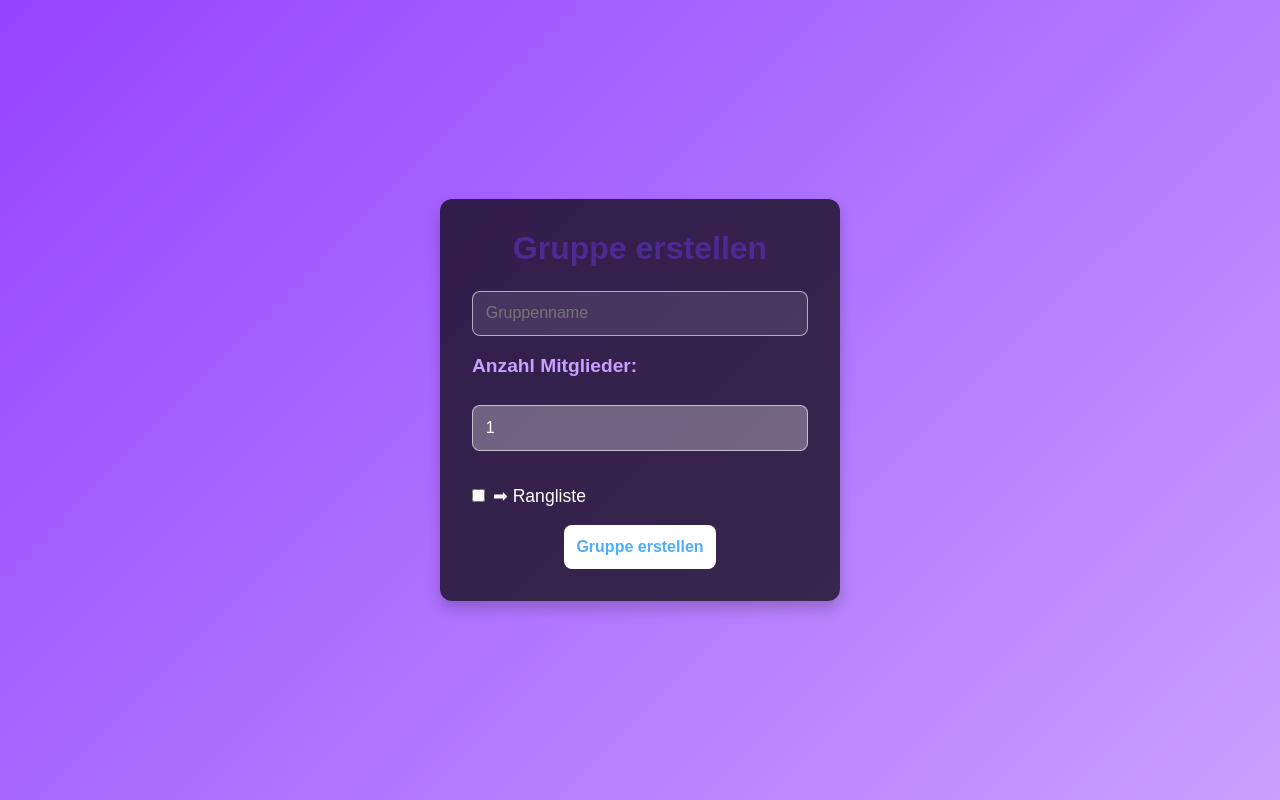
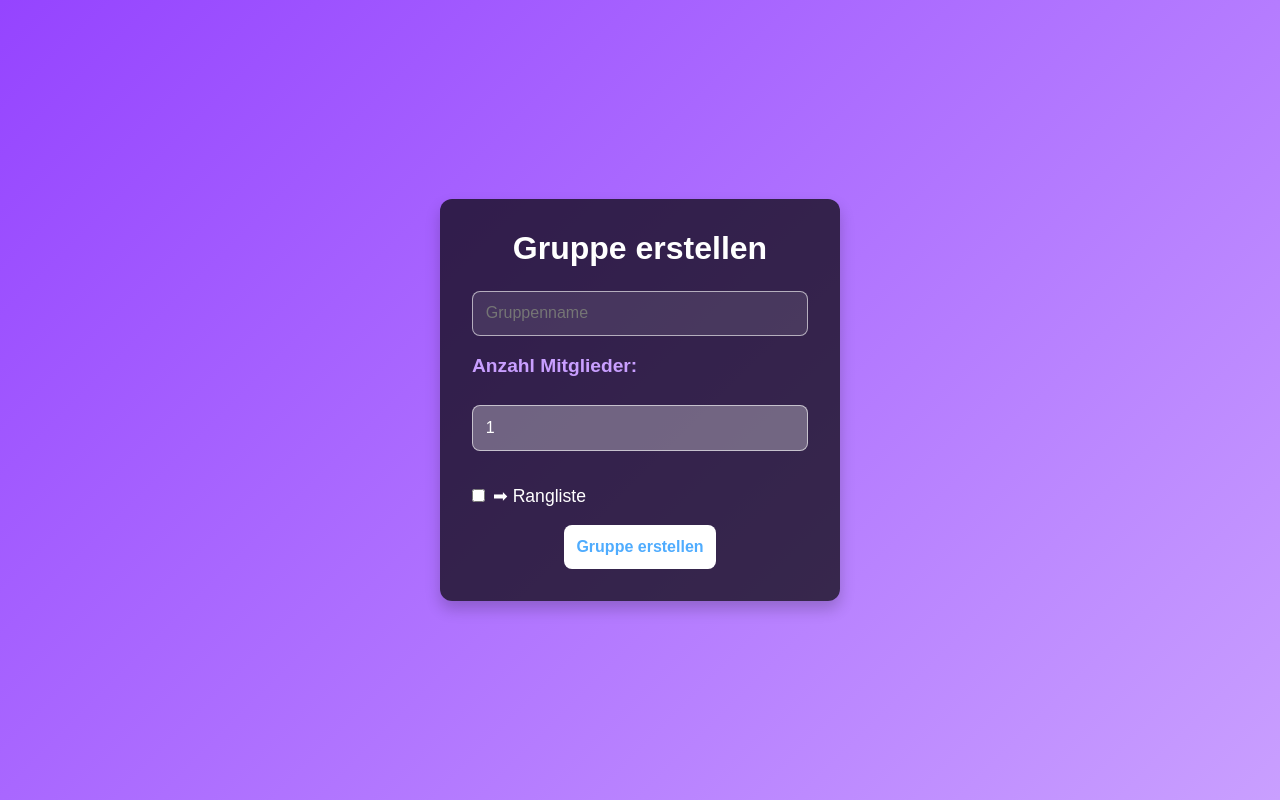
Before and after one commit to cpowern/M245_Kalendio, a React (Vite) app in the folder frontend/: page /creategroup in a window 1280 px wide. Built offline with nearby package versions, Linux system fonts and the light colour scheme.

Commit message:
Update Title Color

```diff
--- a/frontend/src/styles/CreateGroup.css
+++ b/frontend/src/styles/CreateGroup.css
@@ -24,6 +24,7 @@
 .create-group-title {
   font-size: 2rem;
   margin-bottom: 0.5rem;
+  color: white;
 }
 
 .create-group-input {
@@ -104,7 +105,7 @@
   width: 100%; /* Sicherstellen, dass das Input-Feld die ganze Breite des Containers einnimmt */
   padding: 0.8rem; /* Padding im Input-Feld für bessere Lesbarkeit */
   border-radius: 8px; /* Abgerundete Ecken */
-  background-color: rgba(255, 255, 255, 0.1); /* Hellerer Hintergrund */
+  background-color: rgba(244, 51, 231, 0.1); /* Hellerer Hintergrund */
   color: white; /* Weiße Schrift */
   border: 1px solid rgba(255, 255, 255, 0.6); /* Helle Border */
   transition: background-color 0.3s ease, border-color 0.3s ease;
--- a/frontend/src/styles/Login.css
+++ b/frontend/src/styles/Login.css
@@ -24,6 +24,7 @@
 .login-title {
   font-size: 2rem;
   margin-bottom: 0.5rem;
+  color: white;
 }
 
 .login-subtitle {
```
